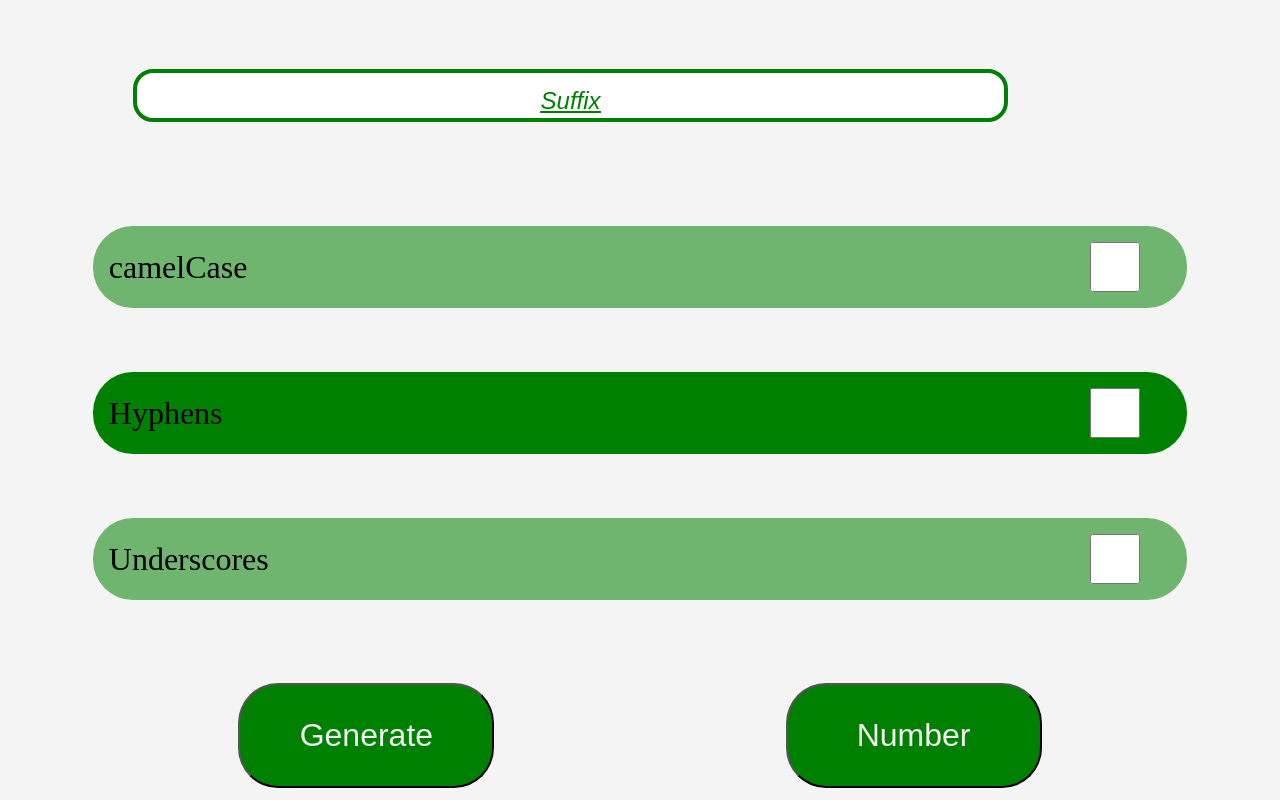
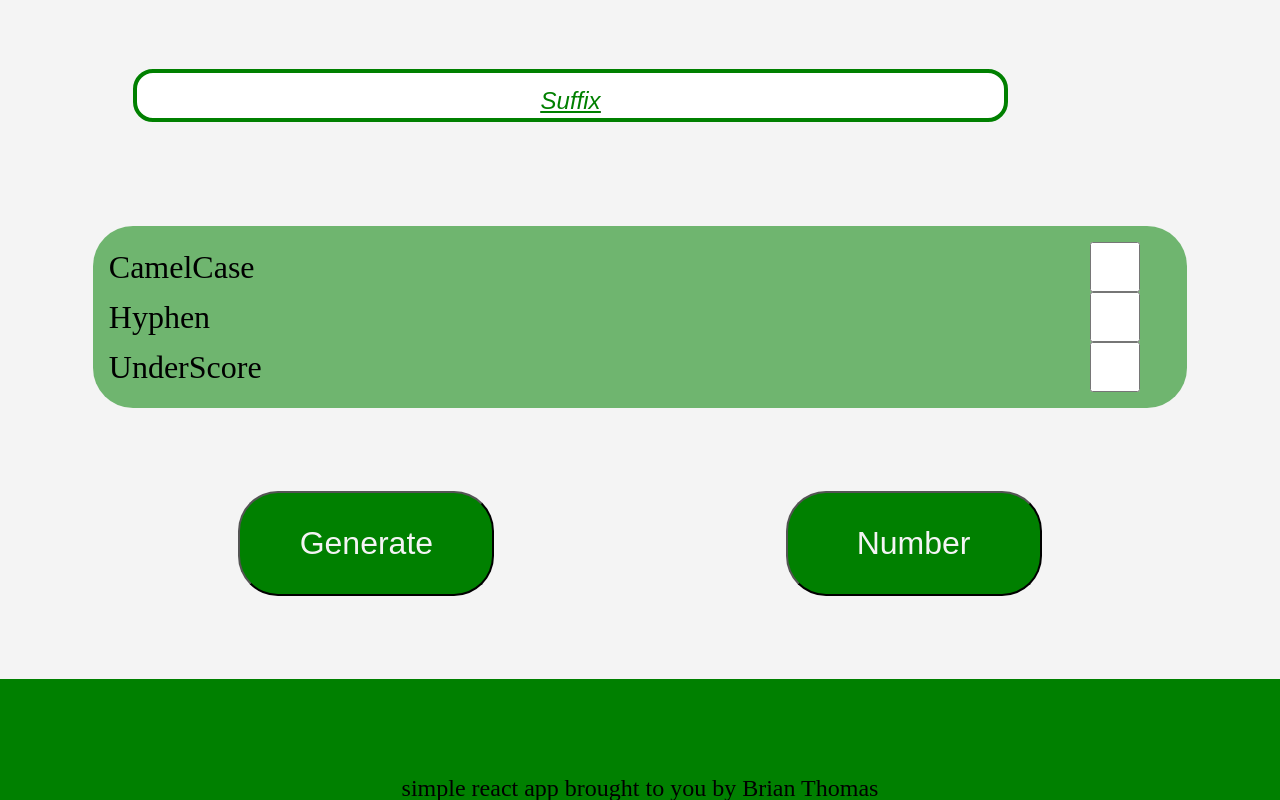
Before and after one commit to brian7homas/username-generator, a React app: page / in a window 1280 px wide. Shown: the part 606-1406 px from the top of the page. Built offline with nearby package versions, Linux system fonts and the light colour scheme.

Commit message:
UI seperated in componets

```diff
--- /dev/null
+++ b/app/components/CamelCase.js
@@ -0,0 +1,14 @@
+import React, { useEffect } from "react"
+import Checkboxes from './Checkboxes'
+function CamelCase({label}) {
+  return (
+    <>
+
+            <label htmlFor="">{label}</label>
+            <input className="input__container-checkboxes-checkbox" value="" type="checkbox" name="" id=""></input>
+
+    </>
+  )
+}
+
+export default CamelCase
--- a/app/components/Checkboxes.js
+++ b/app/components/Checkboxes.js
@@ -1,11 +1,25 @@
-import React, { useEffect } from "react"
+import React, { Children, useEffect } from "react"
+// import CamelCase from './CamelCase'
+// import Hyphens from './Hyphens'
+// import Underscores from './Underscores'
 
-function Checkboxes({label}) {
+
+// function bindStateChanges(){
+//             var interests = document.querySelectorAll("[name=interest");
+
+//             for (var index = 0; index < interests.length; index++) {
+//               interests[index].addEventListener("change", function(evt){
+//                 var checkbox = evt.target;
+//                 addToLog(checkbox.value + " changed to " + checkbox.checked);
+//                 });
+//               }}
+
+function Checkboxes(props) {
   return (
     <div className="input__container-checkboxes">
-        <label htmlFor="">{label}</label>
-        <input className="input__container-checkboxes-checkbox" type="checkbox" name="" id=""></input>
+      {props.children}
     </div>
+
   )
 }
 
--- a/app/components/Display.js
+++ b/app/components/Display.js
@@ -12,6 +12,7 @@ function Display({ prefix, suffix }) {
       <DisplayPre
         prefix={prefix}
       />
+
       <DisplaySuff
         suffix={suffix}
       />
--- a/app/components/Form.js
+++ b/app/components/Form.js
@@ -1,6 +1,9 @@
 import React, { useEffect } from "react"
 import Fromgroup from './Formgroup'
 import Checkboxes from './Checkboxes'
+import CamelCase from './CamelCase'
+import Hyphen from './Hyphen'
+import Underscore from './Underscore'
 
 import Buttons from './Buttons'
 
@@ -21,9 +24,17 @@ function Form({search, prefix, suffix}) {
         />
 
 
-      <Checkboxes label="camelCase"/>
-      <Checkboxes label="Hyphens"/>
-      <Checkboxes label="Underscores"/>
+      <Checkboxes>
+        <CamelCase
+          label="CamelCase"
+        />
+        <Hyphen
+          label="Hyphen"
+        />
+        <Underscore
+          label="UnderScore"
+        />
+      </Checkboxes>
 
       <Buttons/>
     </form>
--- /dev/null
+++ b/app/components/Hyphen.js
@@ -0,0 +1,14 @@
+import React, { useEffect } from "react"
+import Checkboxes from './Checkboxes'
+function Hyphen({label}) {
+  return (
+    <>
+
+            <label htmlFor="">{label}</label>
+            <input className="input__container-checkboxes-checkbox" value="" type="checkbox" name="" id=""></input>
+
+    </>
+  )
+}
+
+export default Hyphen
--- a/app/components/Main.js
+++ b/app/components/Main.js
@@ -15,7 +15,10 @@ class Main extends Component {
       Suffix: [],
       randNumber: 0,
       word: [],
-      requestCount: 0
+      requestCount: 0,
+
+      hyphen: '-',
+      underscore: '_'
     }
     // Thesaursus: https://dictionaryapi.com/api/v3/references/thesaurus/json/test?key=68572bba-4cb7-4ff2-8713-e23cde849cbc
     // Dictionary: https://dictionaryapi.com/api/v3/references/collegiate/json/${ this.log }?key=24620616-3fae-483a-91e8-8bcf9cd2e092
@@ -53,9 +56,6 @@ class Main extends Component {
                             })
             .then(()=>{
               this.setState({ requestCount: 0})
-            })
-            .then(()=>{
-              this.log == ''
             })
           }, 3000)
         return delay
@@ -104,6 +104,8 @@ class Main extends Component {
                 word={prefix}
                 prefix ={this.state.prefix}
                 suffix ={this.state.suffix}
+                hyphen ={this.state.hyphen}
+                underscore ={this.state.underscore}
 
               />
 
--- /dev/null
+++ b/app/components/Underscore.js
@@ -0,0 +1,14 @@
+import React, { useEffect } from "react"
+import Checkboxes from './Checkboxes'
+function Underscore({label}) {
+  return (
+    <>
+
+            <label htmlFor="">{label}</label>
+            <input className="input__container-checkboxes-checkbox" value="" type="checkbox" name="" id=""></input>
+
+    </>
+  )
+}
+
+export default Underscore
```
